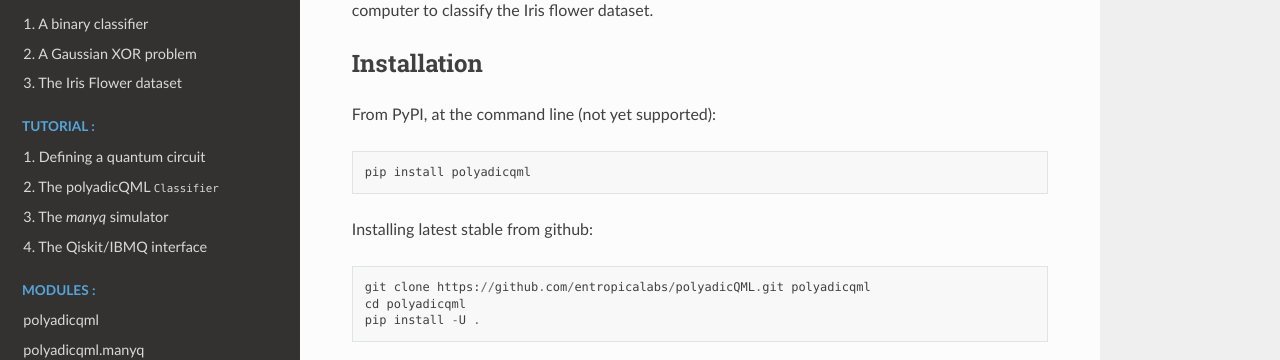
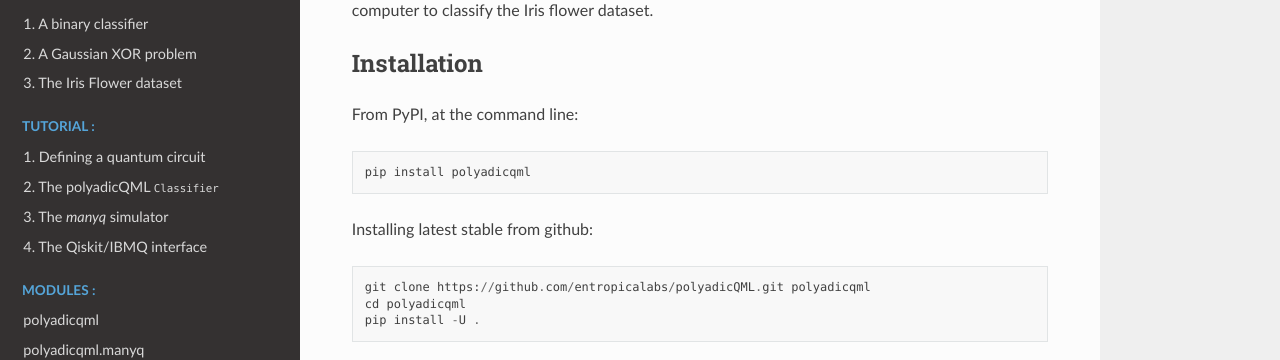
Before and after one commit to exaQ-ai/polyadicQML, a Sphinx documentation site: the page built from doc/source/index.rst, in a window 1280 px wide and 900 px high, scrolled down 833 px. Shown: the part 153-513 px from the top of the window. Built offline with Sphinx 7.4.7 and the Read the Docs theme 2.0.0, drawn with Linux system fonts in a browser that asks for light colours; formulas are drawn with MathJax 3.

Commit message:
Update on PyPI

```diff
--- a/README.rst
+++ b/README.rst
@@ -60,7 +60,7 @@ You can find a `quickstart guide`_, the tutorial_ and the module references_ at
 Installation
 ############
 
-From PyPI, at the command line (not yet supported)::
+From PyPI, at the command line::
 
    pip install polyadicqml
 
--- a/doc/source/index.rst
+++ b/doc/source/index.rst
@@ -58,7 +58,7 @@ on a real quantum computer to classify the Iris flower dataset.
 Installation
 ############
 
-From PyPI, at the command line (not yet supported)::
+From PyPI, at the command line::
 
    pip install polyadicqml
 
--- a/setup.py
+++ b/setup.py
@@ -5,7 +5,7 @@ with open("README.rst", "r") as fh:
 
 setup_kwargs = dict(
     name="polyadicqml",
-    version="0.1.0b1",
+    version="0.1.0b3",
     author="William Cappelletti",
     author_email="cappelletti.william@gmail.com",
     description="High level API to define, train and deploy Polyadic Quantum Machine Learning models",
@@ -13,7 +13,7 @@ setup_kwargs = dict(
     long_description_content_type="text/x-rst",
     url="https://github.com/entropicalabs/polyadicQML",
     packages=setuptools.find_packages(
-        include=('polyadicqml')
+        include=('polyadicqml', 'polyadicqml.*')
     ),
     license='Apache 2.0',
     classifiers=[
```
